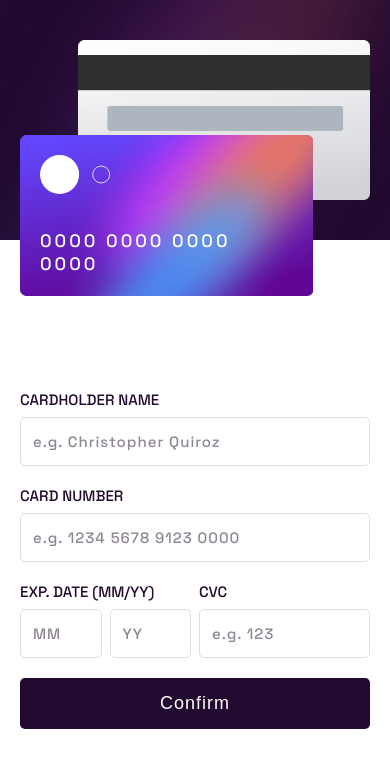
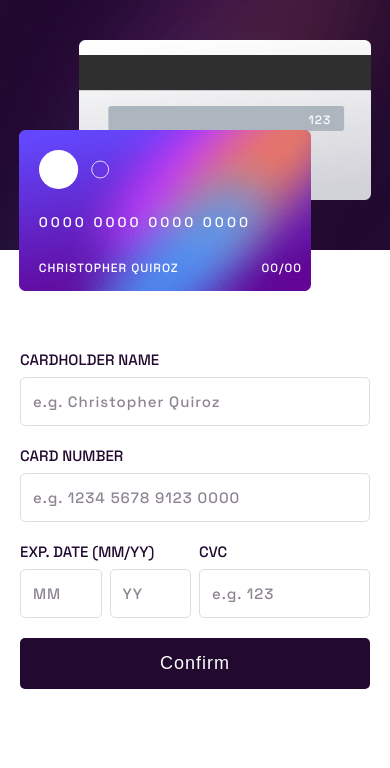
Before and after one commit to christopherqmendivel/card-interactive, an Angular app: page / in a window 390 px wide. Shown: the top 768 px of the page. Built offline with nearby package versions, Linux system fonts and the light colour scheme.

Commit message:
Fix styles mobil

```diff
--- a/src/app/app.component.css
+++ b/src/app/app.component.css
@@ -0,0 +1,8 @@
+.c-card {
+  background-image: url(/assets/images/backgrounds/bg-main-mobile.png);
+  background-size: cover;
+  display: block;
+  min-height: 25rem;
+
+
+}
--- a/src/app/app.component.html
+++ b/src/app/app.component.html
@@ -1,10 +1,12 @@
 
 <div class="container interactive-card">
     <card
+        class="c-card"
         [cardholderName]="cardholderName"
         [cardNumber]="cardNumber"
         [cardMonth]="cardMonth"
         [cardYear]="cardYear"
+        [cardCvc]="cardCvc"
     >
     </card>
     <app-form (cardInfoChange)="updateCardInfo($event)" class="form"></app-form>
--- a/src/app/app.component.ts
+++ b/src/app/app.component.ts
@@ -11,6 +11,7 @@ export class AppComponent {
   public cardNumber: string = '0000 0000 0000 0000';
   public cardMonth: string = '00';
   public cardYear: string = '00';
+  public cardCvc: string = '123';
 
   constructor() {}
 
@@ -18,7 +19,8 @@ export class AppComponent {
     { name: string;
       cardNumber: string,
       cardMonth: string,
-      cardYear: string
+      cardYear: string,
+      cardCvc: string
     }){
 
     if (cardInfo.name) {
@@ -36,6 +38,10 @@ export class AppComponent {
       this.cardYear = cardInfo.cardYear;
     }
 
+    if (cardInfo.cardCvc) {
+      this.cardCvc = cardInfo.cardCvc;
+    }
+
   }
 
   private formatCardNumber(cardNumber: string): string {
@@ -50,5 +56,6 @@ export class AppComponent {
     this.cardNumber = '0000 0000 0000 0000';
     this.cardMonth = '00';
     this.cardYear = '00';
+    this.cardCvc = '123'
   }
 }
--- a/src/app/card/card.component.css
+++ b/src/app/card/card.component.css
@@ -1,47 +1,74 @@
 /* CARDS */
+
+
 .card {
-  background-image: url(../../../public/assets/images/backgrounds/bg-main-mobile.png);
-  min-height: 20rem;
-  height: 24rem;
-  max-height: 25rem;
-  position: relative;
-  background-size: cover;
-  color: var(--white);
+ color: var(--white);
+ position: relative;
+ padding-top: 1rem;
+
+ width: 75%;
+ margin: 0 auto;
+
+}
+
+.card-front {
+  position: absolute;
+  top: 65%;
+  display: flex;
 }
 
 .card-back {
-  background-image: url(../../../public/assets/images/backgrounds/bg-card-back.png);
-  background-size: contain;
-  background-repeat: no-repeat;
-  position: absolute;
-  top: 4rem;
-  width: 75%;
-  height: 100%;
-  right: 2rem;
+  display: flex;
+  justify-content: flex-end;
+  padding-top: 3rem;
+  width: 100%;
+
+  position: relative;
+  left: 3rem;
 }
 
-.card-front {
-  background-image: url(../../../public/assets/images/backgrounds/bg-card-front.png);
-  background-size: contain;
-  background-repeat: no-repeat;
+.card-back .img-back,
+.card-front .img-front {
+  width: 100%;
+  background-size: cover;
+}
+
+.cvc {
   position: absolute;
-  left: 2rem;
-  width: 75%;
-  height: 100%;
-  top: 13.5rem;
+  bottom: 38%;
+  right: 4rem;
+  color: black;
+  font-size: 1.2rem;
+  color: white;
+  letter-spacing: 0.1rem;
 }
+
+
 
 .card-logo {
   width: 7rem;
-  margin-bottom: 3rem;
+  margin-bottom: 2rem;
 }
 
 .data-card {
+  position: relative;
+  right: 3rem;
+}
+
+
+
+.info-card {
+  position: absolute;
+  top: 0;
   padding: 2rem;
+  width: 100%;
+  height: 100%;
+  box-sizing: border-box;
+  font-size: 1.4rem;
 }
 
 .number-card {
-    letter-spacing: .3rem;
+  letter-spacing: 0.3rem;
 }
 
 .name-expire {
@@ -51,11 +78,14 @@
   justify-content: space-between;
 }
 
-
 .card-foot {
   display: flex;
   justify-content: space-between;
-  padding-top: 2rem;
+
+  position: absolute;
+  width: 90%;
+  bottom: 0;
+  padding-bottom: 2rem;
 }
 
 .card-expire {
@@ -64,5 +94,5 @@
 }
 
 span.card-month:after {
-  content: '/';
+  content: "/";
 }
--- a/src/app/card/card.component.html
+++ b/src/app/card/card.component.html
@@ -1,9 +1,27 @@
 <!-- CARD -->
 <div class="card">
-  <div class="card-back"></div>
 
+  <!-- CARD BACK -->
+  <div class="card-back">
+    <img
+      src="/assets/images/backgrounds/bg-card-back.png"
+      class="img-back"
+      alt="Card Back"
+    />
+    <span class="cvc">{{ cardCvc }}</span>
+  </div>
+
+  <!-- CARD FRONT -->
   <div class="card-front">
     <div class="data-card">
+      <div class="img2">
+        <img
+        src="/assets/images/backgrounds/bg-card-front.png"
+        class="img-front"
+        alt="Card Logo"
+      />
+      </div>
+      <div class="info-card">
         <img
           src="/assets/images/card-logo.svg"
           class="card-logo"
@@ -25,3 +43,4 @@
       </div>
     </div>
   </div>
+</div>
--- a/src/app/form/form.component.css
+++ b/src/app/form/form.component.css
@@ -1,5 +1,5 @@
 form {
-  margin-top: 15rem;
+  margin-top: 10rem;
   display: flex;
   flex-direction: column;
   padding-left: 2rem;
--- a/src/app/form/form.component.ts
+++ b/src/app/form/form.component.ts
@@ -10,18 +10,15 @@ export class FormComponent implements OnInit {
   public myForm!: FormGroup;
   public showForm: boolean = true;
   public showThankYou: boolean = false;
-  public cardholderName: string = 'Christopher Quiroz';
-  public cardNumber: string = '0000 0000 0000 0000';
-  public cardMonth: string = '00';
-  public cardYear: string = '00';
+
 
   @Output() cardInfoChange = new EventEmitter<{
     name: string;
     cardNumber: string;
     cardMonth: string;
     cardYear: string;
+    cardCvc: string;
   }>();
-  AppComponent: any;
 
   constructor(private fb: FormBuilder) {}
 
@@ -80,8 +77,9 @@ export class FormComponent implements OnInit {
       const cardNumber = this.formatCardNumber(value.number);
       const cardMonth = value.card_month || '';
       const cardYear = value.card_year || '';
+      const cardCvc = value.card_cvc || '';
 
-      this.cardInfoChange.emit({ name, cardNumber, cardMonth, cardYear });
+      this.cardInfoChange.emit({ name, cardNumber, cardMonth, cardYear, cardCvc });
     });
   }
 
@@ -147,17 +145,21 @@ export class FormComponent implements OnInit {
     this.showForm = true;
     this.showThankYou = false;
     this.resetForm();
+    this.emitInitialValues();
   }
 
   // Reset form
   private resetForm(): void {
-
-    this.myForm.reset({
-      name: this.cardholderName,
-      number: this.cardNumber,
-      card_month: this.cardMonth,
-      card_year: this.cardYear,
-     })
+    this.myForm.reset({})
   }
 
+  private emitInitialValues(): void {
+    this.cardInfoChange.emit({
+      name: 'Christopher Quiroz',
+      cardNumber: '0000 0000 0000 0000',
+      cardMonth: '00',
+      cardYear: '00',
+      cardCvc: '123'
+    });
+  }
 }
```
Also changed, not shown: src/app/card/card.component.ts (+4 -3 lines). Lines whose indentation alone changed are shown as unchanged.
